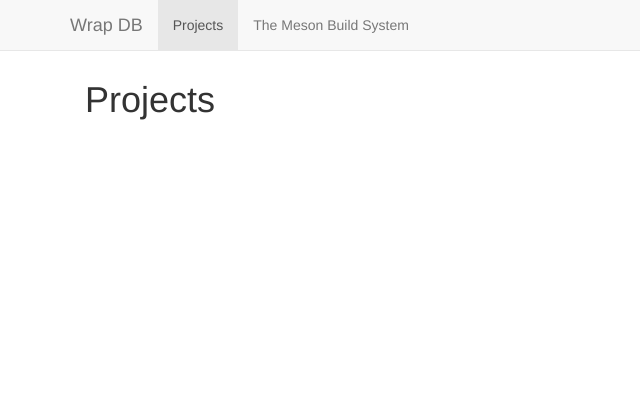
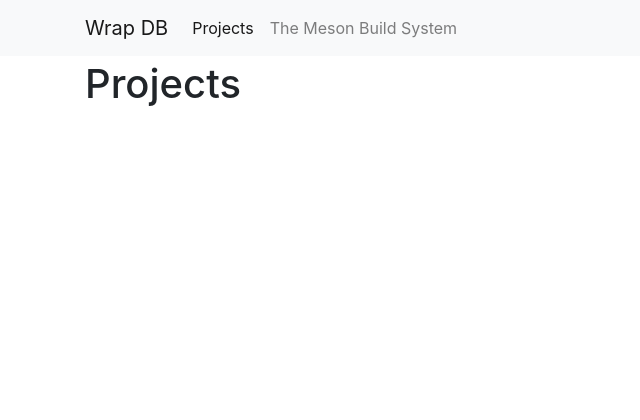
Before and after one commit to mesonbuild/mesonwrap, a Flask app: page / in a window 1280 px wide. Shown: the top 420 px of the page, without its empty margins (0-640 px from the left). Run offline with Flask 2, Linux system fonts and the light colour scheme; data that the repository does not hold is empty; some libraries are stand-ins or nearby versions.

Commit message:
Migrate to Bootstrap 4
Co-authored-by: Aoife Reilly <aoife.reilly270@gmail.com>

```diff
--- a/wrapweb/templates/layout.html
+++ b/wrapweb/templates/layout.html
@@ -5,9 +5,9 @@
     <link rel="icon" href="{{ url_for('static', filename='ico/favicon.png') }}">
 
     <!-- Bootstrap core CSS -->
-    <link href="https://stackpath.bootstrapcdn.com/bootstrap/3.4.1/css/bootstrap.min.css"
-          rel="stylesheet"
-          integrity="sha384-HSMxcRTRxnN+Bdg0JdbxYKrThecOKuH5zCYotlSAcp1+c8xmyTe9GYg1l9a69psu"
+    <link rel="stylesheet"
+          href="https://stackpath.bootstrapcdn.com/bootstrap/4.4.1/css/bootstrap.min.css"
+          integrity="sha384-Vkoo8x4CGsO3+Hhxv8T/Q5PaXtkKtu6ug5TOeNV6gBiFeWPGFN9MuhOf23Q9Ifjh"
           crossorigin="anonymous">
     <meta name="viewport" content="width=device-width, initial-scale=1.0">
     <link rel="stylesheet" href="{{ url_for('static', filename='css/style.css') }}">
@@ -21,23 +21,24 @@
     {% endif %}
   </head>
   <body>
+    {% block navbar %}
+    <nav class="navbar navbar-expand-sm navbar-light bg-light fixed-top">
       <div class="container">
-      {% block navbar %}
-      <nav class="navbar navbar-default navbar-fixed-top">
-        <div class="container">
-          <div class="navbar-header">
-            <button type="button" class="navbar-toggle" data-toggle="collapse" data-target="#navbar">
-              <span class="sr-only">Toggle navigation</span>
-              <span class="icon-bar"></span>
-              <span class="icon-bar"></span>
-              <span class="icon-bar"></span>
+        <a class="navbar-brand" href="/">Wrap DB</a>
+        <button class="navbar-toggler"
+                type="button"
+                data-toggle="collapse" data-target="#navbarSupportedContent"
+                aria-controls="navbarSupportedContent" aria-expanded="false" aria-label="Toggle navigation">
+          <span class="navbar-toggler-icon"></span>
         </button>
-            <a class="navbar-brand" href="/">Wrap DB</a>
-          </div>
-          <div id="navbar" class="collapse navbar-collapse">
-            <ul class="nav navbar-nav">
-              <li class="active"><a href="/">Projects</a></li>
-              <li><a href="http://mesonbuild.com">The Meson Build System</a></li>
+        <div class="collapse navbar-collapse" id="navbarSupportedContent">
+          <ul class="navbar-nav mr-auto">
+            <li class="nav-item active">
+              <a class="nav-link" href="/">Projects</a>
+            </li>
+            <li class="nav-item">
+              <a class="nav-link" href="http://mesonbuild.com">The Meson Build System</a>
+            </li>
           </ul>
         </div>
       </div>
@@ -46,7 +47,6 @@
     <div class="container">
       {% block body %}{% endblock %}
     </div>
-    </div>
 
     <footer class="footer">
       <div class="panel-footer text-center">
@@ -54,9 +54,14 @@
       </div>
     </footer>
 
-    <script src="https://ajax.googleapis.com/ajax/libs/jquery/1.11.2/jquery.min.js"></script>
-    <script src="https://stackpath.bootstrapcdn.com/bootstrap/3.4.1/js/bootstrap.min.js"
-            integrity="sha384-aJ21OjlMXNL5UyIl/XNwTMqvzeRMZH2w8c5cRVpzpU8Y5bApTppSuUkhZXN0VxHd"
+    <script src="https://code.jquery.com/jquery-3.4.1.slim.min.js"
+            integrity="sha384-J6qa4849blE2+poT4WnyKhv5vZF5SrPo0iEjwBvKU7imGFAV0wwj1yYfoRSJoZ+n"
+            crossorigin="anonymous"></script>
+    <script src="https://cdn.jsdelivr.net/npm/popper.js@1.16.0/dist/umd/popper.min.js"
+            integrity="sha384-Q6E9RHvbIyZFJoft+2mJbHaEWldlvI9IOYy5n3zV9zzTtmI3UksdQRVvoxMfooAo"
+            crossorigin="anonymous"></script>
+    <script src="https://stackpath.bootstrapcdn.com/bootstrap/4.4.1/js/bootstrap.min.js"
+            integrity="sha384-wfSDF2E50Y2D1uUdj0O3uMBJnjuUD4Ih7YwaYd1iqfktj0Uod8GCExl3Og8ifwB6"
             crossorigin="anonymous"></script>
   </body>
 </html>
--- a/wrapweb/templates/project.html
+++ b/wrapweb/templates/project.html
@@ -3,7 +3,7 @@
 {% if resp["output"] == "ok" %}
   <h1>Available versions of {{ project }}</h1>
 
-  <table class="table table-hover table-bordered table-condensed">
+  <table class="table table-hover table-bordered table-sm">
     <tr>
       <th>Branch</th>
       <th>Revision</th>
--- a/wrapweb/templates/projects.html
+++ b/wrapweb/templates/projects.html
@@ -2,16 +2,14 @@
 {% block body %}
 <h1>Projects</h1>
 <div class="container">
-  {# Using bootstrap gridsystem, which is a 12 column grid.
-    col-xs-12: an element occupies 12 columns on an XS screen
-    col-sm-6:  an element occupies 6 columns on a small screen
-    col-md-4:  an element occupies 4 columns on a medium screen
-    col-lg-3:  an element occupies 3 columns on a large screen
-    btn and btn-default set a button appearance
+  {# row-cols-1: there is 1 column by default
+     row-cols-$screen-$columns: there are $columns columns on a $screen screen
    #}
-  {% for p in projects %}
-  <a href="{{ url_for('ui.project_info', project=p) }}"
-     class="col-xs-12 col-sm-6 col-md-4 col-lg-3 btn btn-default">{{ p }}</a>
-  {% endfor %}
+  <div class="row row-cols-1 row-cols-sm-2 row-cols-md-3 row-cols-lg-4 row-cols-xl-5">
+    {% for p in projects %}
+    <a href="{{ url_for('ui.project_info', project=p) }}"
+       class="btn btn-light border">{{ p }}</a>
+    {% endfor %}
+  </div>
 </div>
 {% endblock %}
```
Also changed, not shown: wrapweb/static/css/tickets.css (+29 -4 lines), wrapweb/templates/tickets.html (+8 -8 lines). Lines whose indentation alone changed are shown as unchanged.
